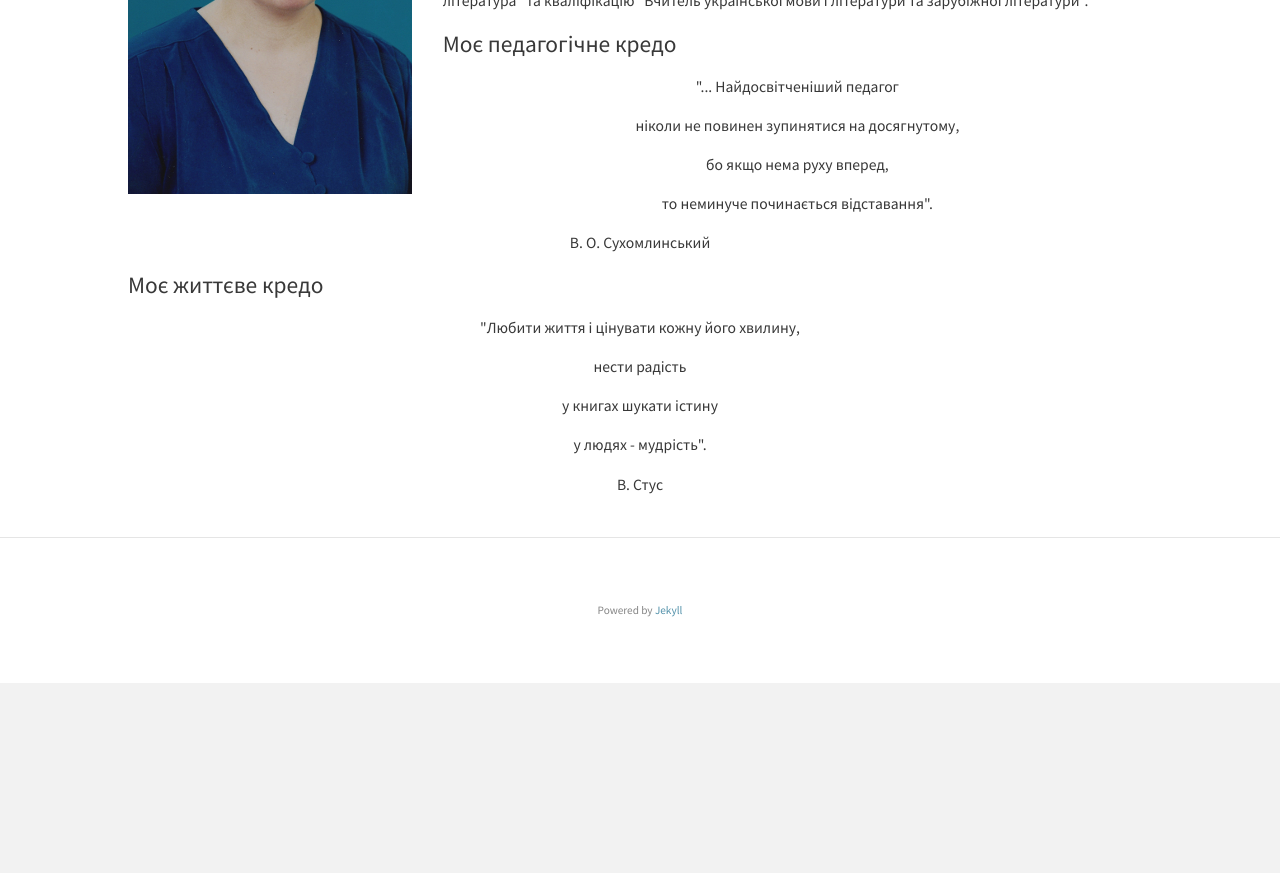
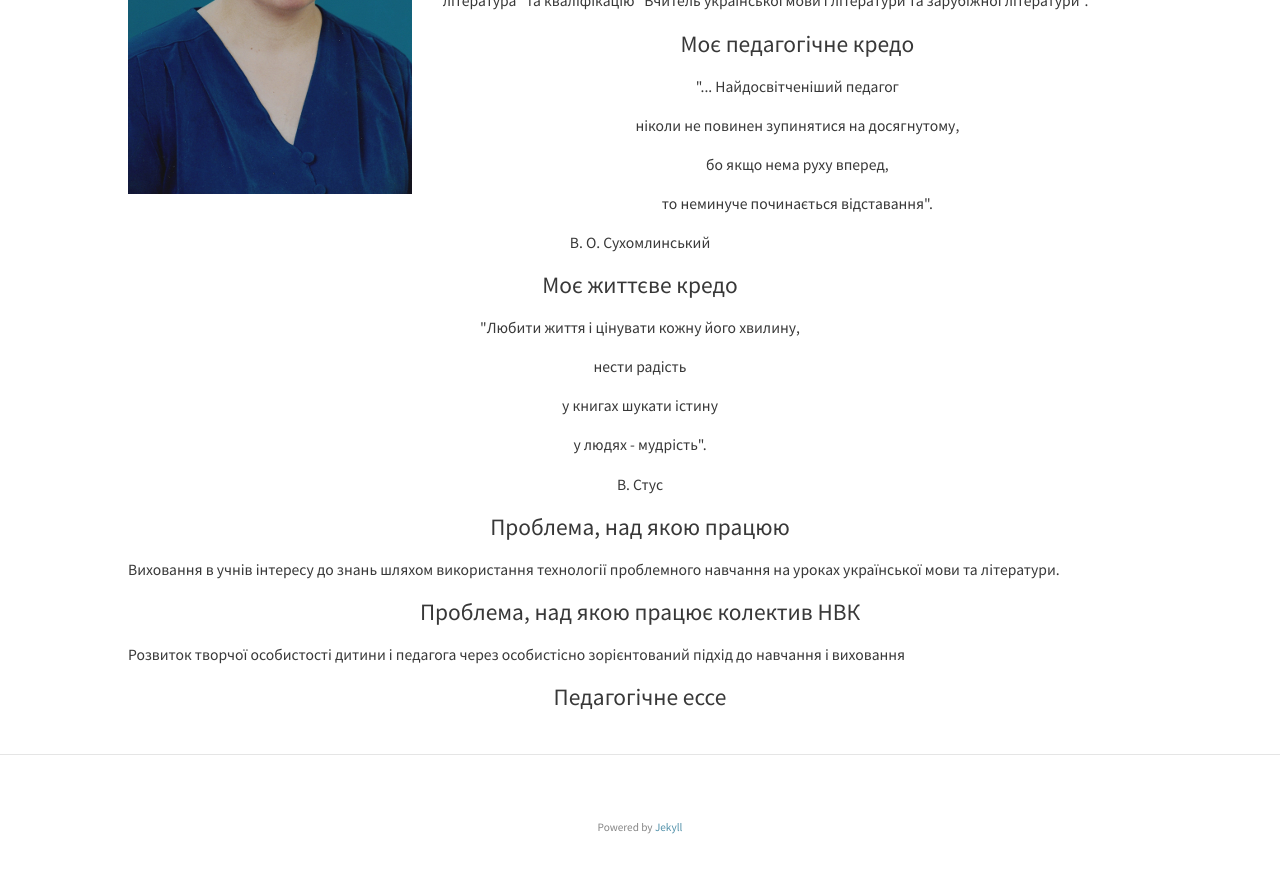
Before and after one commit to tetyanashevchuk/tetyanashevchuk.github.io, a Jekyll site: the page built from pedagogic_portrait/index.html, in a window 1280 px wide and 900 px high, scrolled down 973 px. Shown: the top 873 px of the window. Built offline with Jekyll 4.4.1, drawn with Linux system fonts in a browser that asks for light colours; nearby versions of some CDN libraries; before the commit the page ends 1656 px from its top, so only the background shows below that.

Commit message:
portrait

```diff
--- a/pedagogic_portrait/index.html
+++ b/pedagogic_portrait/index.html
@@ -42,7 +42,7 @@ layout: default
       "Педагогіка і методика середньої освіти. Українська мова і література та зарубіжна література" та
       кваліфікацію "Вчитель української мови і літератури та зарубіжної літератури".
     </p>
-    <h3>
+    <h3 align="center">
       Моє педагогічне кредо
     </h3>
     <p align="center">
@@ -61,7 +61,7 @@ layout: default
       В. О. Сухомлинський
     </p>
 
-    <h3>
+    <h3 align="center">
       Моє життєве кредо
     </h3>
     <p align="center">
@@ -79,4 +79,23 @@ layout: default
     <p align="center">
       В. Стус
     </p>
+
+    <h3 align="center">
+      Проблема, над якою працюю
+    </h3>
+    <p>
+      Виховання в учнів інтересу до знань шляхом використання технології проблемного
+      навчання на уроках української мови та літератури.
+    </p>
+    <h3 align="center">
+      Проблема, над якою працює колектив НВК
+    </h3>
+    <p>
+      Розвиток творчої особистості дитини і педагога через особистісно зорієнтований підхід
+      до навчання і виховання
+    </p>
+
+    <h3 align="center">
+      Педагогічне ессе
+    </h3>
 </article>
```
